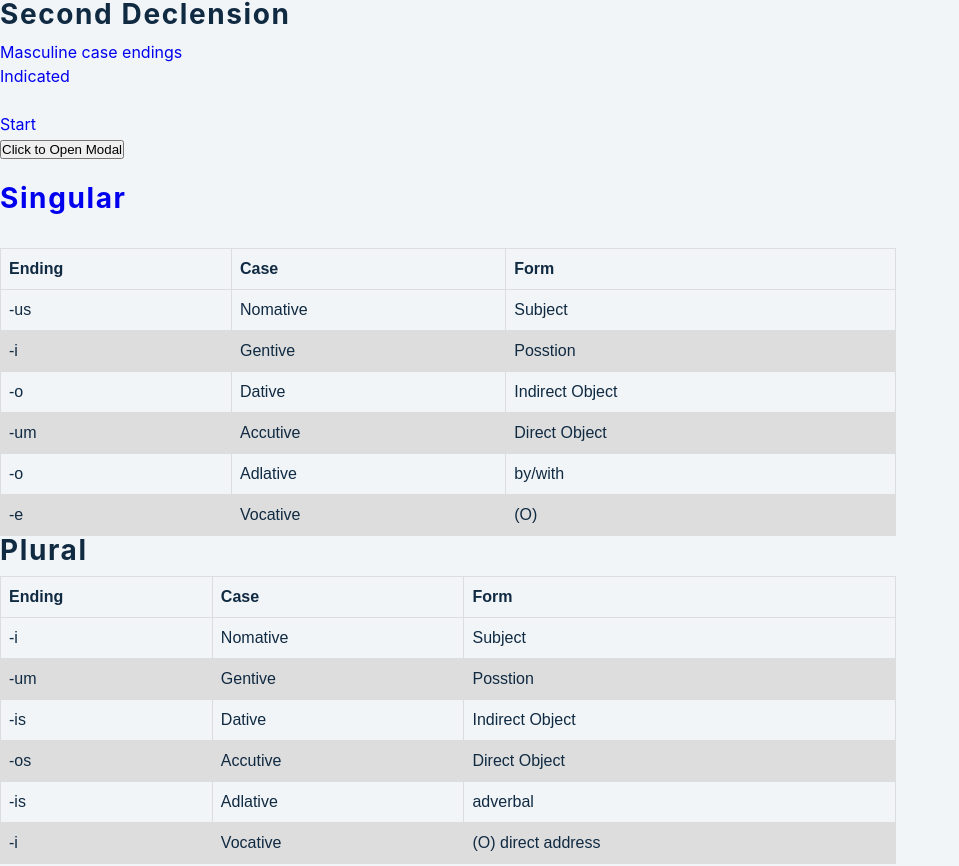
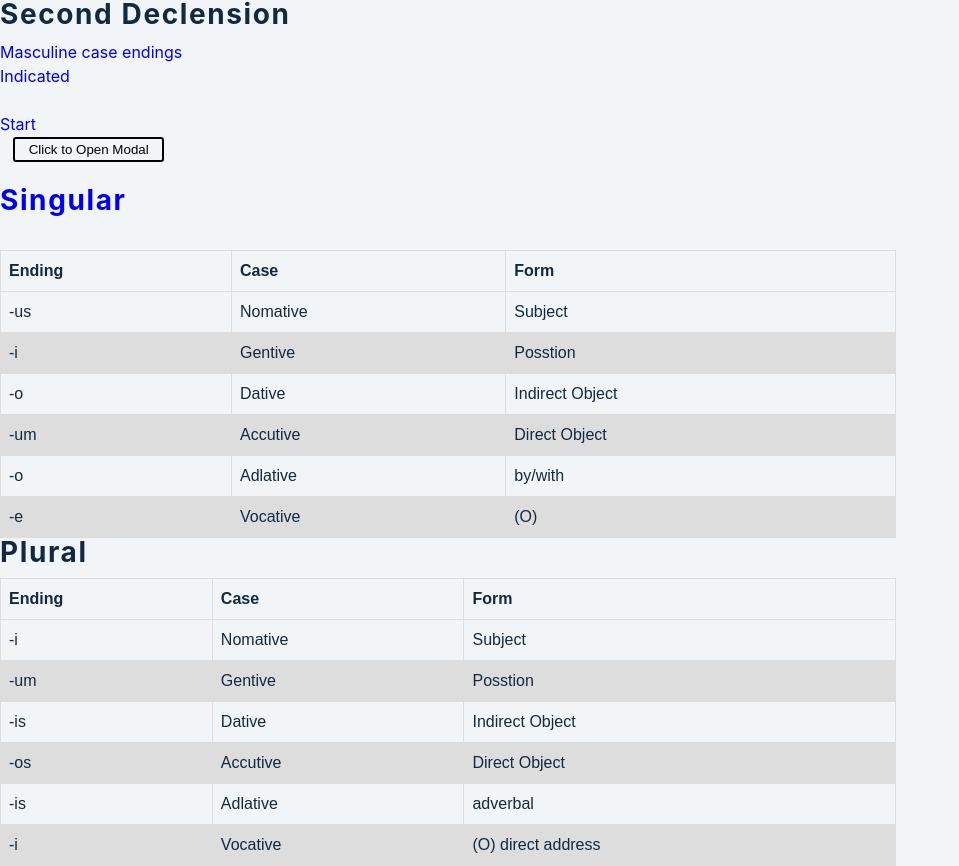
Before and after one commit to lauchRocke/flashcard, a React (Create React App) app: page /grammatica/ending in a window 1280 px wide. Shown: the whole page, without its empty margins (0-959 px from the left). Built offline with nearby package versions, Linux system fonts and the light colour scheme.

Commit message:
added styled-component library

```diff
--- a/src/componets/Grammatica/Ending.jsx
+++ b/src/componets/Grammatica/Ending.jsx
@@ -4,17 +4,27 @@ import { Outlet, Link } from 'react-router-dom';
 import list from '../Flashcard/data';
 import Modal from '../Modal/Modal';
 import FlashCardsHolder from '../Flashcard/FlashCardsHolder';
+import styled from 'styled-components'
 
 function Ending() {
+  const Button = styled.button`
+  background: transparent;
+  border-radius: 3px;
+  border: 2px solid black;
+  color: black;
+  margin: 0 1em;
+  padding: 0.25em 1em;
+  cursor: pointer;
+`
 
 
   const [isOpen, setIsOpen] = useState(false);
 
   return (
     <div>
-      <button onClick={() => setIsOpen(true)}>
+      <Button onClick={() => setIsOpen(true)}>
       Click to Open Modal
-    </button>
+    </Button>
     <br />
     <Modal handleClose={() => setIsOpen(false)} isOpen={isOpen}>
     <FlashCardsHolder
```
